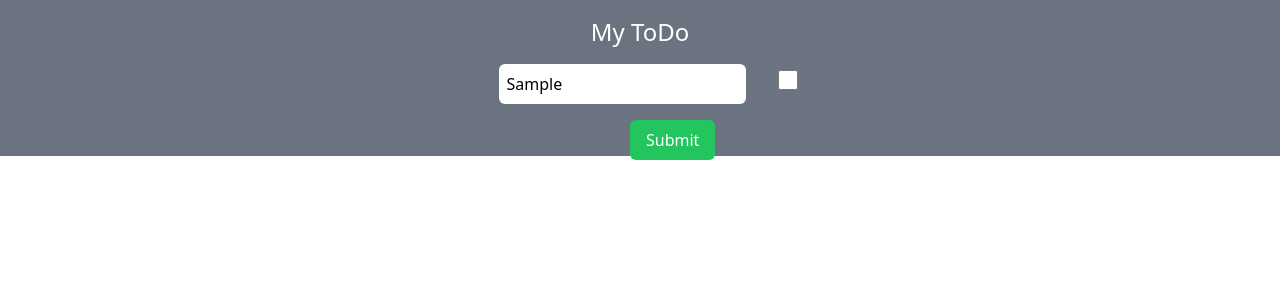
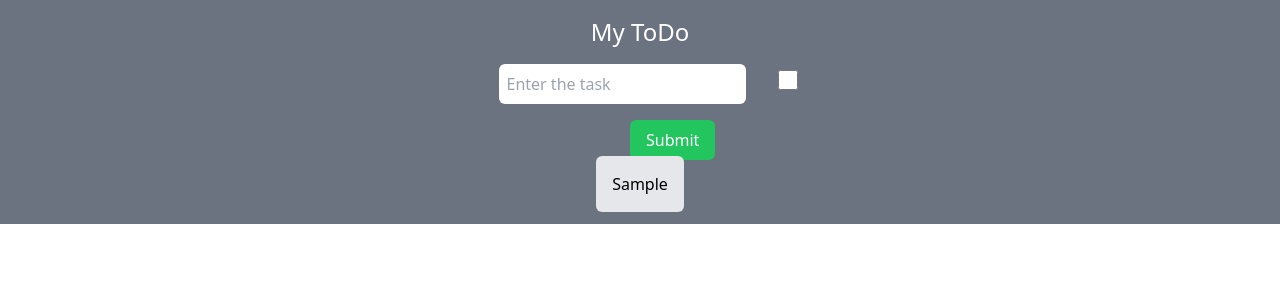
Before and after one commit to BBK010/todo-react, a React (Vite) app: page / in a window 1280 px wide. Both pictures are taken after typing "Sample" into the empty fields and a click on the button "Submit". Shown: the top 300 px of the page. Built offline with nearby package versions, Linux system fonts and the light colour scheme.

Commit message:
todo push done

```diff
--- a/src/components/Card.jsx
+++ b/src/components/Card.jsx
@@ -7,6 +7,12 @@ const Card = () => {
 
   const handleInputChange = (e) => {
     setTask(e.target.value);
+  };
+
+  const handleSubmit = () => {
+    if (task.trim() === "") return;
+    setTodos([...todos, task]);
+    setTask("");
   };
 
   return (
@@ -19,6 +25,8 @@ const Card = () => {
           <input
             type="text"
             placeholder="Enter the task"
+            value={task}
+            onChange={handleInputChange}
             className="p-2 rounded-md"
           />
           <input
@@ -27,9 +35,19 @@ const Card = () => {
           />
         </div>
         <div className="mb-4 rounded-full h-5 w-5 cursor-pointer">
-          <button className="bg-green-500 text-white py-2 px-4 rounded-md">
+          <button
+            onClick={handleSubmit}
+            className="bg-green-500 text-white py-2 px-4 rounded-md"
+          >
             Submit
           </button>
+        </div>
+        <div className="flex flex-col items-center">
+          {todos.map((todo, index) => (
+            <div key={index} className="bg-gray-200 p-4 rounded-md mb-3">
+              {todo}
+            </div>
+          ))}
         </div>
       </div>
     </>
```
